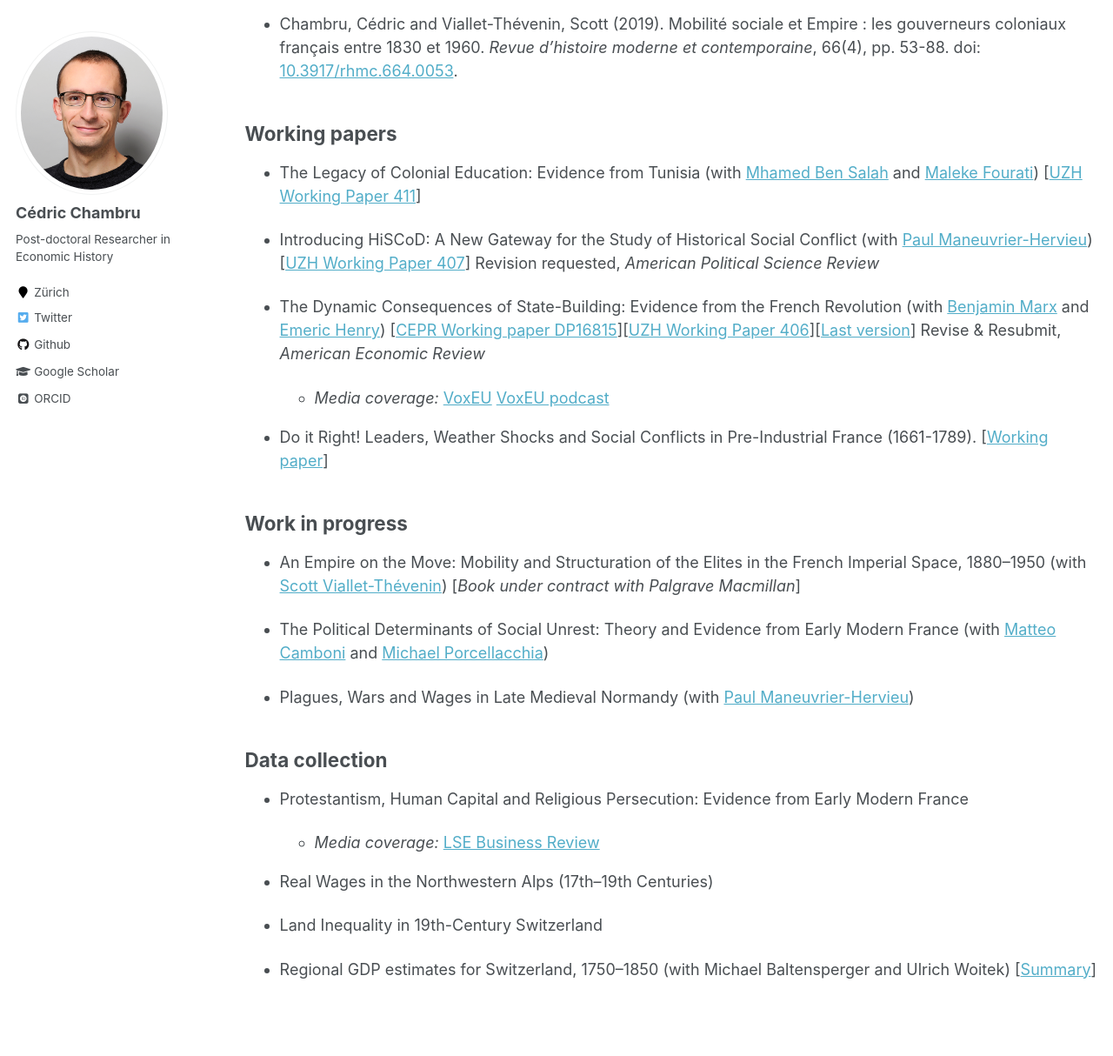
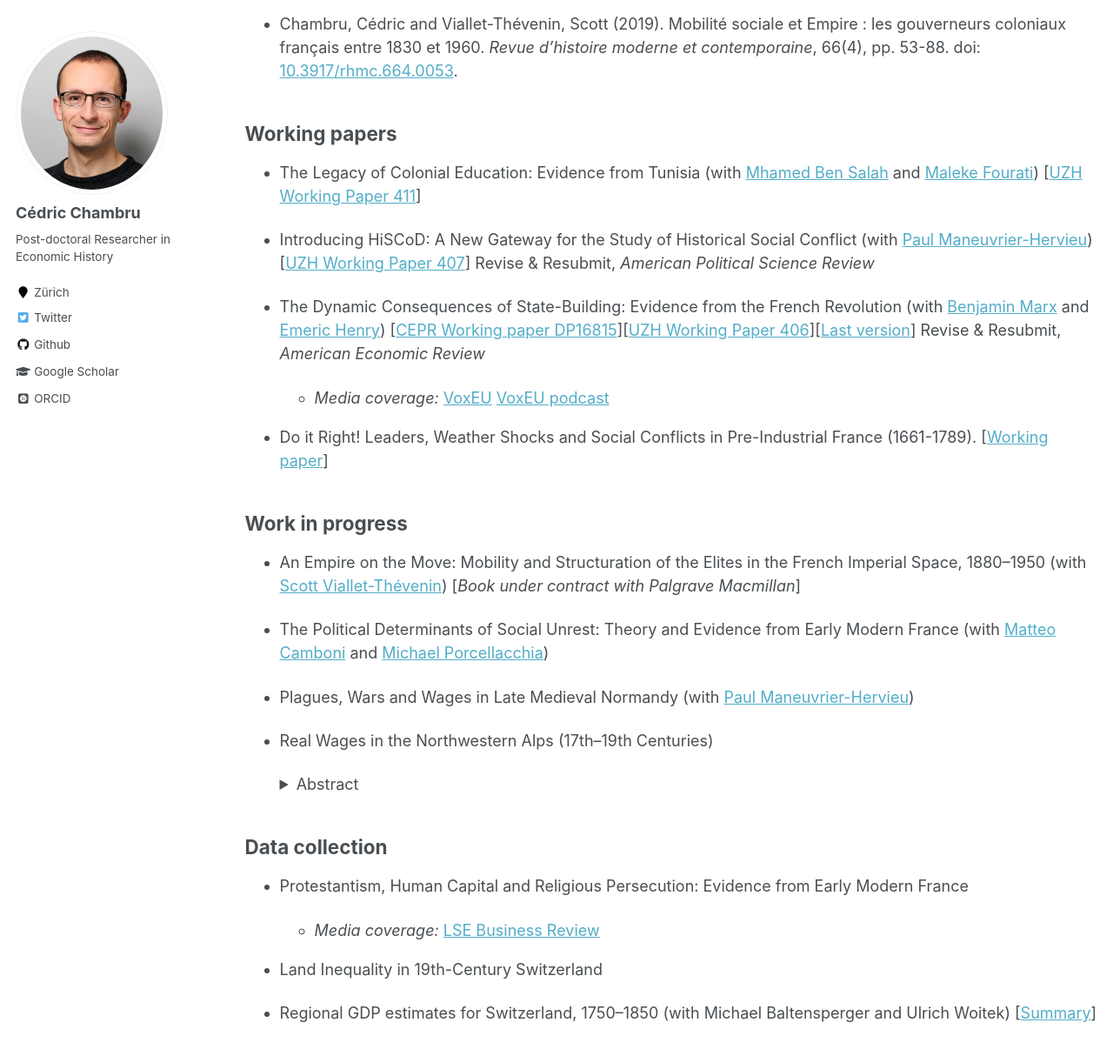
Before and after one commit to CedricChambru/CedricChambru.github.io, a Jekyll site: the page built from _pages/research.md, in a window 1280 px wide and 1400 px high, scrolled down 532 px. Shown: the top 1214 px of the window at 87% size. Built offline with Jekyll 4.4.1, drawn with Linux system fonts in a browser that asks for light colours; some web fonts are replaced.

Commit message:
Update research.md

```diff
--- a/_pages/research.md
+++ b/_pages/research.md
@@ -24,7 +24,7 @@ redirect_from:
 
 * The Legacy of Colonial Education: Evidence from Tunisia (with [Mhamed Ben Salah](https://mhamedbensalah.github.io) and [Maleke Fourati](https://sites.google.com/view/malekefourati)) [[UZH Working Paper 411](https://doi.org/10.5167/uzh-218541)]
 
-* Introducing HiSCoD: A New Gateway for the Study of Historical Social Conflict (with [Paul Maneuvrier-Hervieu](https://paulmaneuvrierhervieu.github.io)) [[UZH Working Paper 407](https://doi.org/10.5167/uzh-217109)] Revision requested, *American Political Science Review*
+* Introducing HiSCoD: A New Gateway for the Study of Historical Social Conflict (with [Paul Maneuvrier-Hervieu](https://paulmaneuvrierhervieu.github.io)) [[UZH Working Paper 407](https://doi.org/10.5167/uzh-217109)] Revise & Resubmit, *American Political Science Review*
 
 * The Dynamic Consequences of State-Building: Evidence from the French Revolution (with [Benjamin Marx](https://sites.google.com/view/bmarx) and [Emeric Henry](https://sites.google.com/site/emericmlhenry)) [[CEPR Working paper DP16815](https://cepr.org/active/publications/discussion_papers/dp.php?dpno=16815)][[UZH Working Paper 406](https://doi.org/10.5167/uzh-217105)][[Last version](https://drive.google.com/file/d/1Wll4seH5huKJU6ll9ziLA4ixs7BJzSG8/view)] Revise & Resubmit, *American Economic Review*
 
@@ -41,6 +41,15 @@ redirect_from:
 
 * Plagues, Wars and Wages in Late Medieval Normandy (with [Paul Maneuvrier-Hervieu](https://paulmaneuvrierhervieu.github.io))
 
+* Real Wages in the Northwestern Alps (17th–19th Centuries)
+
+   <details>
+    <summary>Abstract</summary>
+     <br>
+     <p align="justify">
+     <em>While Switzerland is nowadays one of the richest country in the world, we know very little about Swiss economic growth prior to the 19th century. After 1685, the inflows of French Huguenots contributed to the development of various industries, including watchmaking and painted textile (`indiennes'), in the western part of country. However, the overall effect on the local economy is poorly understood. In this paper, we address these shortcomings by analysing the evolution of real wages in Geneva and its surrounding areas from the late 17th century to the mid-19th century. We use primary and secondary sources to establish series of wages for daily skilled and unskilled male labour. We further provide tentative comparison with wages and prices for the Duchy of Savoy and the cities of Lausanne and Neuchâtel.<em>
+     <p>
+   </details>
 
 ## Data collection
 
```
Also changed, not shown: other parts of _pages/research.md (+1 -1 lines).
